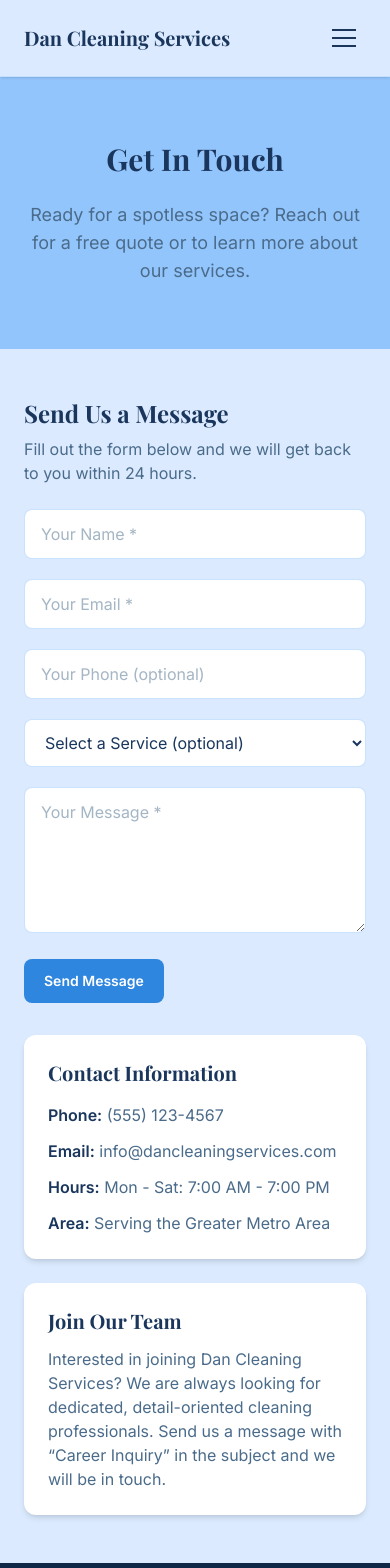
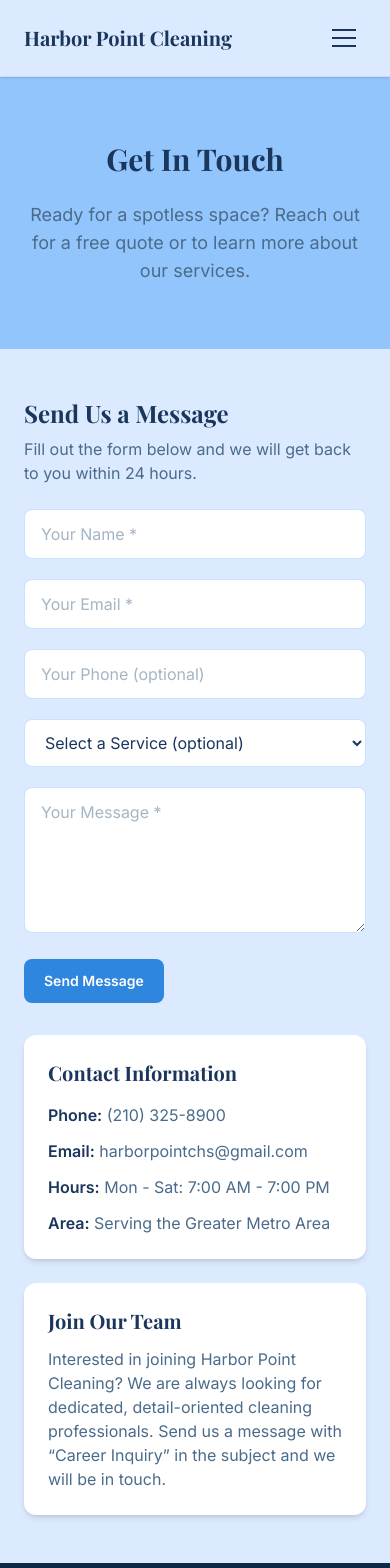
Before and after one commit to Rocha-Moy-Engineering-Technology/dan-cleaning-services-website, a React (Vite) app: page /contact in a window 390 px wide. Shown: the top 1568 px of the page. Built offline with nearby package versions, Linux system fonts and the light colour scheme.

Commit message:
Rebrand from Dan Cleaning Services to Harbor Point Cleaning
- Update company name throughout content constants
- Replace placeholder contact info with real phone and email
🤖 Generated with [Claude Code](https://claude.com/claude-code)

Co-Authored-By: Claude <noreply@anthropic.com>

```diff
--- a/src/logic/content.ts
+++ b/src/logic/content.ts
@@ -5,7 +5,7 @@ import type {
   ContactInfo,
 } from '../types/content';
 
-export const COMPANY_NAME = 'Dan Cleaning Services';
+export const COMPANY_NAME = 'Harbor Point Cleaning';
 
 export const WEB3FORMS_ACCESS_KEY = 'e5cc09c0-15c5-4c1c-9c13-961382817e04';
 
@@ -19,7 +19,7 @@ export const HERO = {
 
 export const COMPANY_DESCRIPTION = {
   heading: 'A Cleaner Space, A Better Life',
-  text: 'At Dan Cleaning Services, we believe that a clean environment transforms the way you live and work. Our dedicated team of professionals delivers thorough, reliable cleaning tailored to your needs. From residential homes to commercial spaces, we treat every job with the care and attention it deserves.',
+  text: 'At Harbor Point Cleaning, we believe that a clean environment transforms the way you live and work. Our dedicated team of professionals delivers thorough, reliable cleaning tailored to your needs. From residential homes to commercial spaces, we treat every job with the care and attention it deserves.',
 };
 
 export const VALUE_PROPOSITIONS: ValueProposition[] = [
@@ -228,8 +228,8 @@ export const PROCESS_STEPS: ProcessStepData[] = [
 ];
 
 export const CONTACT_INFO: ContactInfo = {
-  phone: '(555) 123-4567',
-  email: 'info@dancleaningservices.com',
+  phone: '(210) 325-8900',
+  email: 'harborpointchs@gmail.com',
   hours: 'Mon - Sat: 7:00 AM - 7:00 PM',
   address: 'Serving the Greater Metro Area',
 };
```
